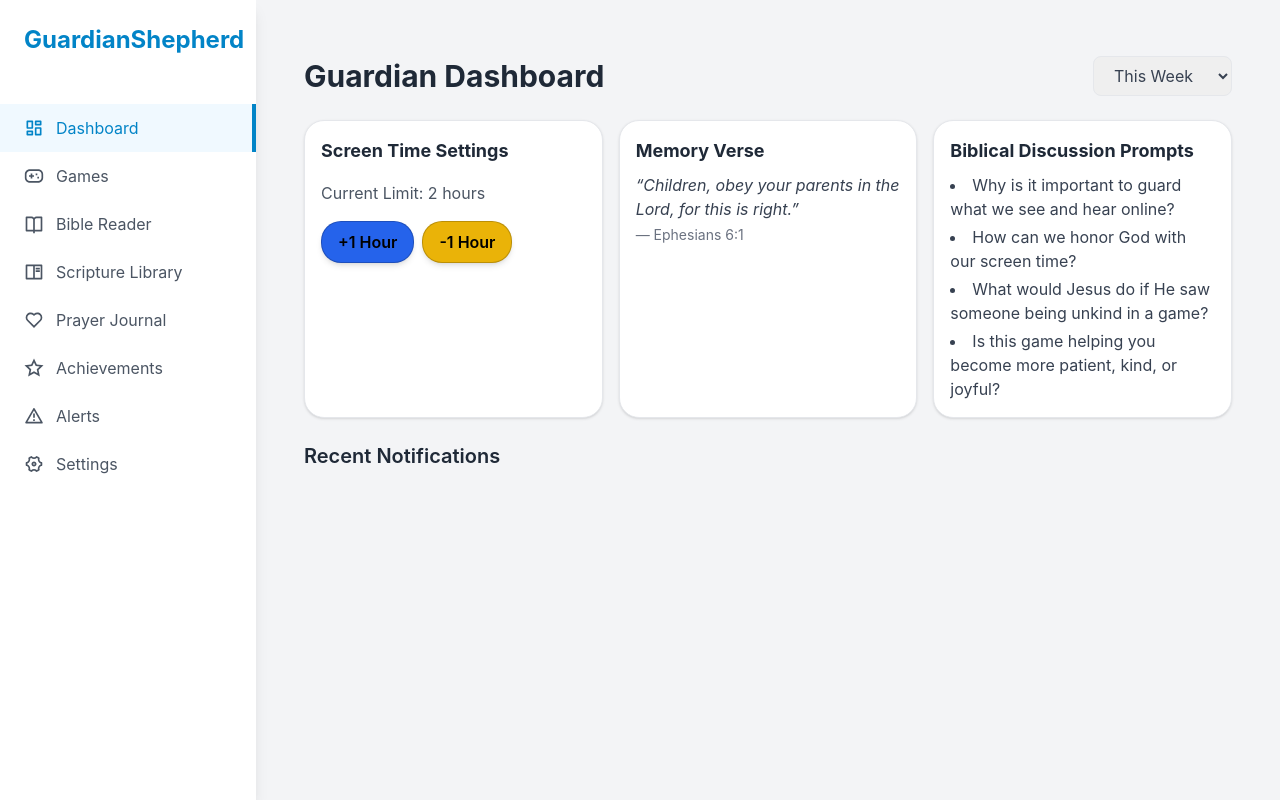
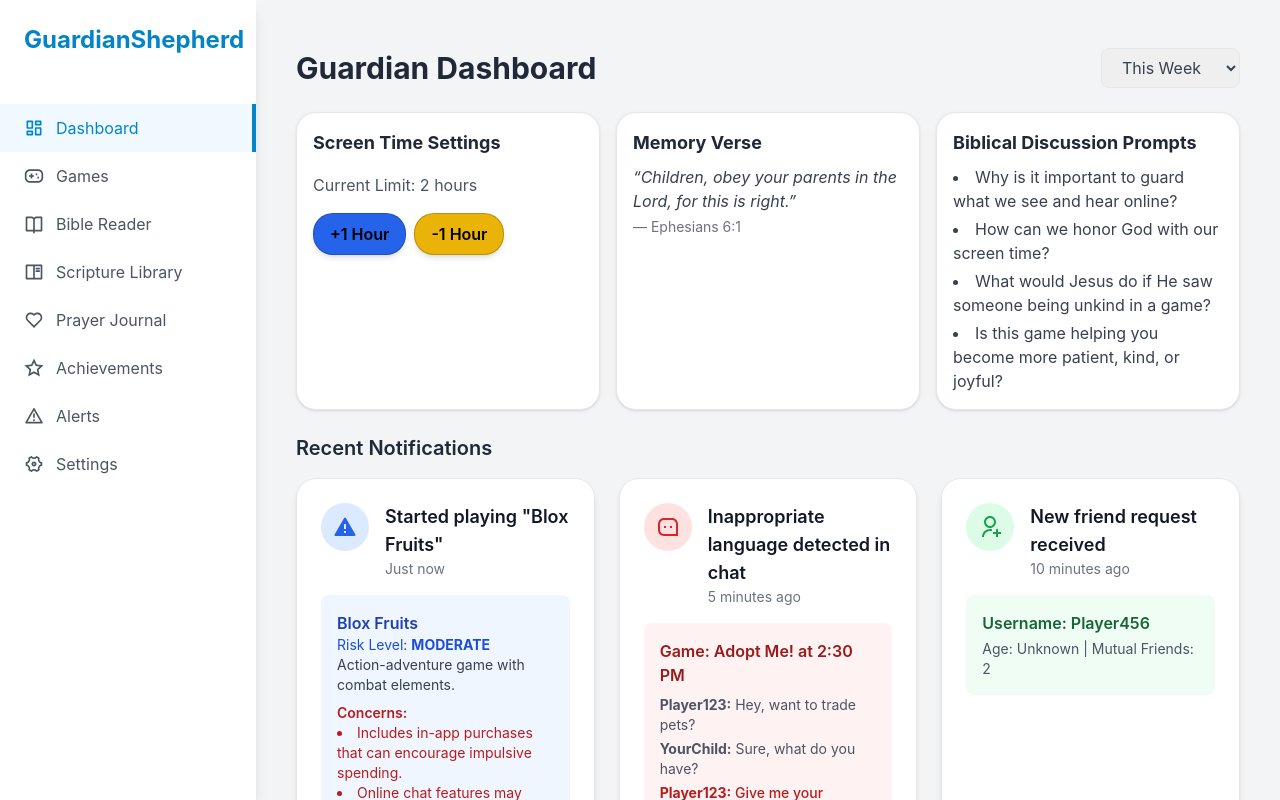
Before and after one commit to JustinStark2022/SafePlay-Monitor-3412, a React (Vite) app: page /#/ in a window 1280 px wide. Built offline with nearby package versions, Linux system fonts and the light colour scheme.

Commit message:
redesign notification card add default notifications redesign dashboard

```diff
--- a/src/components/NotificationCard.jsx
+++ b/src/components/NotificationCard.jsx
@@ -4,8 +4,8 @@ import {
   RiAlertFill,
   RiMessage3Line,
   RiUserAddLine,
+  RiCheckLine,
   RiCloseLine,
-  RiCheckLine,
 } from 'react-icons/ri';
 import Button from './Button';
 
@@ -30,39 +30,33 @@ const NotificationCard = ({ notification, onAction }) => {
       initial={{ opacity: 0, y: -10 }}
       animate={{ opacity: 1, y: 0 }}
       exit={{ opacity: 0, height: 0 }}
-      className="bg-white dark:bg-gray-800 rounded-xl shadow-md p-6 border border-gray-200 dark:border-gray-700 w-full flex flex-col justify-between"
+      className="bg-white dark:bg-gray-800 rounded-xl shadow-md border border-gray-200 dark:border-gray-700 flex flex-col justify-between p-6 h-full"
     >
-      <div className="flex items-start gap-4">
+      <div className="flex items-start gap-4 mb-4">
         <div className={`p-3 rounded-full ${bg}`}>
           <Icon className={`w-6 h-6 ${color}`} />
         </div>
-
-        <div className="flex-1 space-y-2">
-          <div className="flex justify-between items-start">
-            <div>
-              <h3 className="text-lg font-semibold text-gray-900 dark:text-white">
-                {notification.content}
-              </h3>
+        <div className="flex-1">
+          <h3 className="text-lg font-semibold text-gray-900 dark:text-white">{notification.content}</h3>
           <p className="text-sm text-gray-500 dark:text-gray-400">{notification.timestamp}</p>
         </div>
       </div>
 
-          {notification.type === 'new_game' && (
-            <div className="mt-2 space-y-1 bg-blue-50 dark:bg-blue-950 p-4 rounded-lg">
+      <div className="flex-1 space-y-3">
+        {notification.type === 'new_game' && notification.game && (
+          <div className="bg-blue-50 dark:bg-blue-950 p-4 rounded-lg">
             <p className="font-semibold text-blue-800 dark:text-blue-200">{notification.game.name}</p>
             <p className="text-sm text-blue-700 dark:text-blue-300">
               Risk Level: <span className="font-bold">{notification.game.risk}</span>
             </p>
             <p className="text-sm text-gray-700 dark:text-gray-300">
-                {notification.game.summary || 'No specific summary provided.'}
+              {notification.game.summary}
             </p>
             {notification.game.concerns && (
               <div className="mt-2 text-sm text-red-700 dark:text-red-300">
                 <p className="font-semibold">Concerns:</p>
                 <ul className="list-disc list-inside">
-                    {notification.game.concerns.map((concern, i) => (
-                      <li key={i}>{concern}</li>
-                    ))}
+                  {notification.game.concerns.map((c, i) => <li key={i}>{c}</li>)}
                 </ul>
               </div>
             )}
@@ -75,14 +69,12 @@ const NotificationCard = ({ notification, onAction }) => {
               Game: {notification.chatContext.game} at {notification.chatContext.time}
             </p>
             <ul className="mt-2 space-y-1">
-                {notification.chatContext.messages.map((msg, idx) => (
+              {notification.chatContext.messages.map((msg, i) => (
                 <li
-                    key={idx}
-                    className={
-                      msg.flagged
+                  key={i}
+                  className={msg.flagged
                     ? 'text-sm text-red-700 dark:text-red-300 font-medium'
-                        : 'text-sm text-gray-600 dark:text-gray-400'
-                    }
+                    : 'text-sm text-gray-600 dark:text-gray-400'}
                 >
                   <strong>{msg.user}:</strong> {msg.message}
                 </li>
@@ -101,69 +93,25 @@ const NotificationCard = ({ notification, onAction }) => {
             </p>
           </div>
         )}
+      </div>
 
       {notification.status === 'pending' && (
-            <div className="flex gap-3 pt-4">
-              <Button onClick={() => onAction(notification.id, 'approved')} className="bg-green-500 hover:bg-green-700 dark:bg-green-500 dark:hover:bg-green-400">
+        <div className="flex justify-end gap-3 pt-4">
+          <Button
+            onClick={() => onAction(notification.id, 'approved')}
+            className="bg-green-500 hover:bg-green-700 dark:bg-green-500 dark:hover:bg-green-400"
+          >
             <RiCheckLine className="mr-2" /> Allow
           </Button>
-              <Button onClick={() => onAction(notification.id, 'blocked')} className="bg-red-500 hover:bg-red-700 dark:bg-red-500 dark:hover:bg-red-400">
+          <Button
+            onClick={() => onAction(notification.id, 'blocked')}
+            className="bg-red-500 hover:bg-red-700 dark:bg-red-500 dark:hover:bg-red-400"
+          >
             <RiCloseLine className="mr-2" /> Block
           </Button>
         </div>
       )}
-        </div>
-      </div>
     </motion.div>
   );
 };
-
-NotificationCard.defaultNotifications = [
-  {
-    id: 1,
-    type: 'new_game',
-    timestamp: 'Just now',
-    content: 'Started playing "Blox Fruits"',
-    status: 'pending',
-    game: {
-      name: 'Blox Fruits',
-      summary: 'Action-adventure game with combat elements.',
-      concerns: [
-        'Includes in-app purchases that can encourage impulsive spending.',
-        'Online chat features may expose children to strangers.',
-        'Some mild fantasy violence present.'
-      ],
-      risk: 'MODERATE'
-    }
-  },
-  {
-    id: 2,
-    type: 'chat_alert',
-    timestamp: '5 minutes ago',
-    content: 'Inappropriate language detected in chat',
-    status: 'pending',
-    chatContext: {
-      game: 'Adopt Me!',
-      time: '2:30 PM',
-      messages: [
-        { user: 'Player123', message: 'Hey, want to trade pets?' },
-        { user: 'YourChild', message: 'Sure, what do you have?' },
-        { user: 'Player123', message: 'Give me your password and I will give you legendary pets!', flagged: true }
-      ]
-    }
-  },
-  {
-    id: 3,
-    type: 'friend_request',
-    timestamp: '10 minutes ago',
-    content: 'New friend request received',
-    status: 'pending',
-    friendRequest: {
-      username: 'Player456',
-      age: 'Unknown',
-      mutualFriends: 2
-    }
-  }
-];
-
 export default NotificationCard;
--- /dev/null
+++ b/src/data/defaultnotifications.js
@@ -0,0 +1,51 @@
+// src/data/defaultNotifications.js
+
+const defaultNotifications = [
+    {
+      id: 1,
+      type: 'new_game',
+      timestamp: 'Just now',
+      content: 'Started playing "Blox Fruits"',
+      status: 'pending',
+      game: {
+        name: 'Blox Fruits',
+        summary: 'Action-adventure game with combat elements.',
+        concerns: [
+          'Includes in-app purchases that can encourage impulsive spending.',
+          'Online chat features may expose children to strangers.',
+          'Some mild fantasy violence present.'
+        ],
+        risk: 'MODERATE'
+      }
+    },
+    {
+      id: 2,
+      type: 'chat_alert',
+      timestamp: '5 minutes ago',
+      content: 'Inappropriate language detected in chat',
+      status: 'pending',
+      chatContext: {
+        game: 'Adopt Me!',
+        time: '2:30 PM',
+        messages: [
+          { user: 'Player123', message: 'Hey, want to trade pets?' },
+          { user: 'YourChild', message: 'Sure, what do you have?' },
+          { user: 'Player123', message: 'Give me your password and I will give you legendary pets!', flagged: true }
+        ]
+      }
+    },
+    {
+      id: 3,
+      type: 'friend_request',
+      timestamp: '10 minutes ago',
+      content: 'New friend request received',
+      status: 'pending',
+      friendRequest: {
+        username: 'Player456',
+        age: 'Unknown',
+        mutualFriends: 2
+      }
+    }
+  ];
+
+  export default defaultNotifications;
--- a/src/pages/Dashboard.jsx
+++ b/src/pages/Dashboard.jsx
@@ -4,6 +4,7 @@ import NotificationCard from '@/components/NotificationCard';
 import ScreenTimeControls from '@/components/ScreenTimeControls';
 import MemoryVerse from '@/components/MemoryVerse';
 import BiblicalPrompts from '@/components/BiblicalPrompts';
+import defaultNotifications from '@/data/defaultNotifications';
 
 const Dashboard = () => {
   const [timeRange, setTimeRange] = useState('week');
@@ -11,9 +12,8 @@ const Dashboard = () => {
 
   useEffect(() => {
     const stored = localStorage.getItem('dashboardNotifications');
-    if (!stored) {
-      const defaultNotifs = NotificationCard.defaultNotifications || [];
-      setNotifications(defaultNotifs);
+    if (!stored || JSON.parse(stored).length === 0) {
+      setNotifications(defaultNotifications);
     } else {
       setNotifications(JSON.parse(stored));
     }
@@ -28,7 +28,7 @@ const Dashboard = () => {
   };
 
   return (
-    <div className="p-6 space-y-6 max-w-6xl mx-auto">
+    <div className="p-4 space-y-6 max-w-7xl mx-auto">
       <div className="flex flex-col sm:flex-row justify-between items-center gap-4">
         <h1 className="text-3xl font-bold text-gray-800 dark:text-white">Guardian Dashboard</h1>
         <select
@@ -50,7 +50,7 @@ const Dashboard = () => {
 
       <div className="mt-6">
         <h2 className="text-xl font-semibold text-gray-800 dark:text-white mb-4">Recent Notifications</h2>
-        <div className="grid md:grid-cols-2 xl:grid-cols-3 gap-4 max-h-[600px] overflow-y-auto pr-1">
+        <div className="grid grid-cols-1 sm:grid-cols-2 xl:grid-cols-3 gap-6">
           <AnimatePresence>
             {notifications.map((notification) => (
               <motion.div
@@ -58,7 +58,7 @@ const Dashboard = () => {
                 initial={{ opacity: 0, y: -20 }}
                 animate={{ opacity: 1, y: 0 }}
                 exit={{ opacity: 0, height: 0 }}
-                className="h-full flex"
+                className="w-full h-full flex"
               >
                 <NotificationCard
                   notification={notification}
```
Lines whose indentation alone changed are shown as unchanged.
